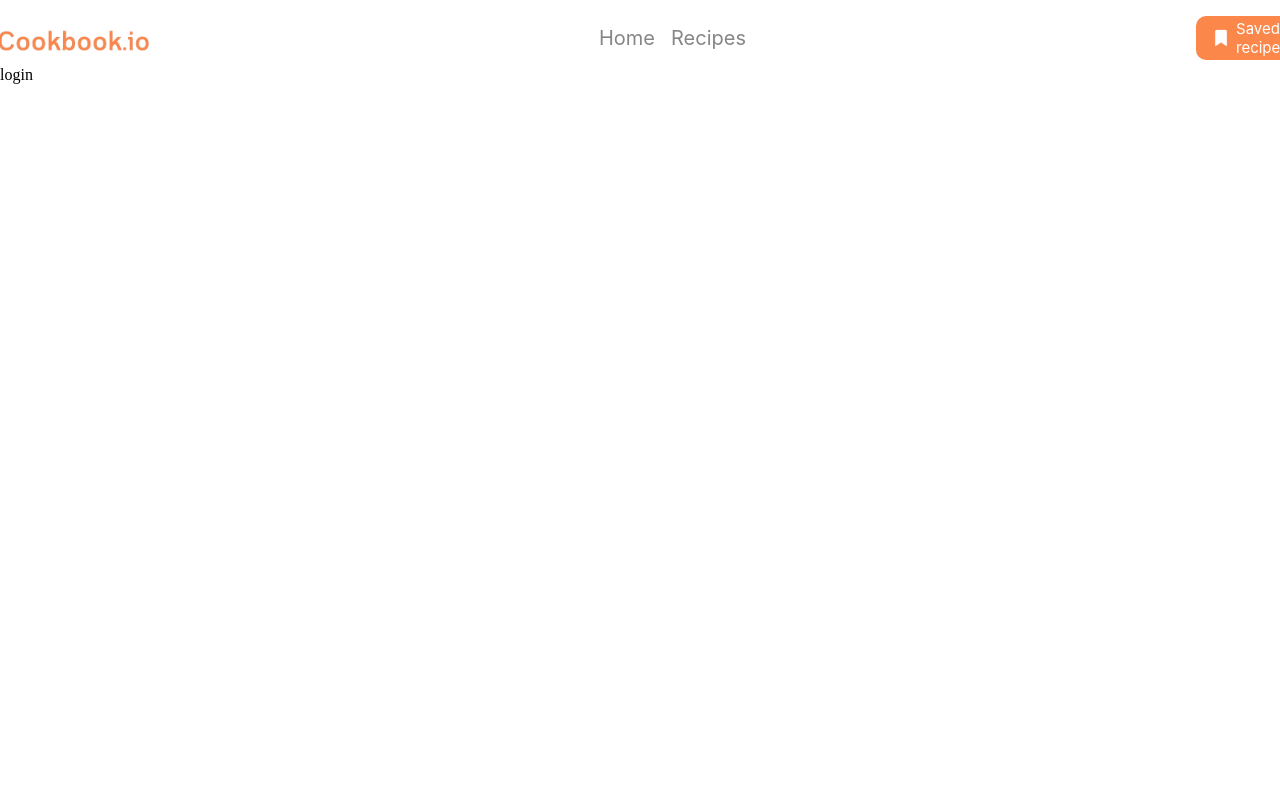
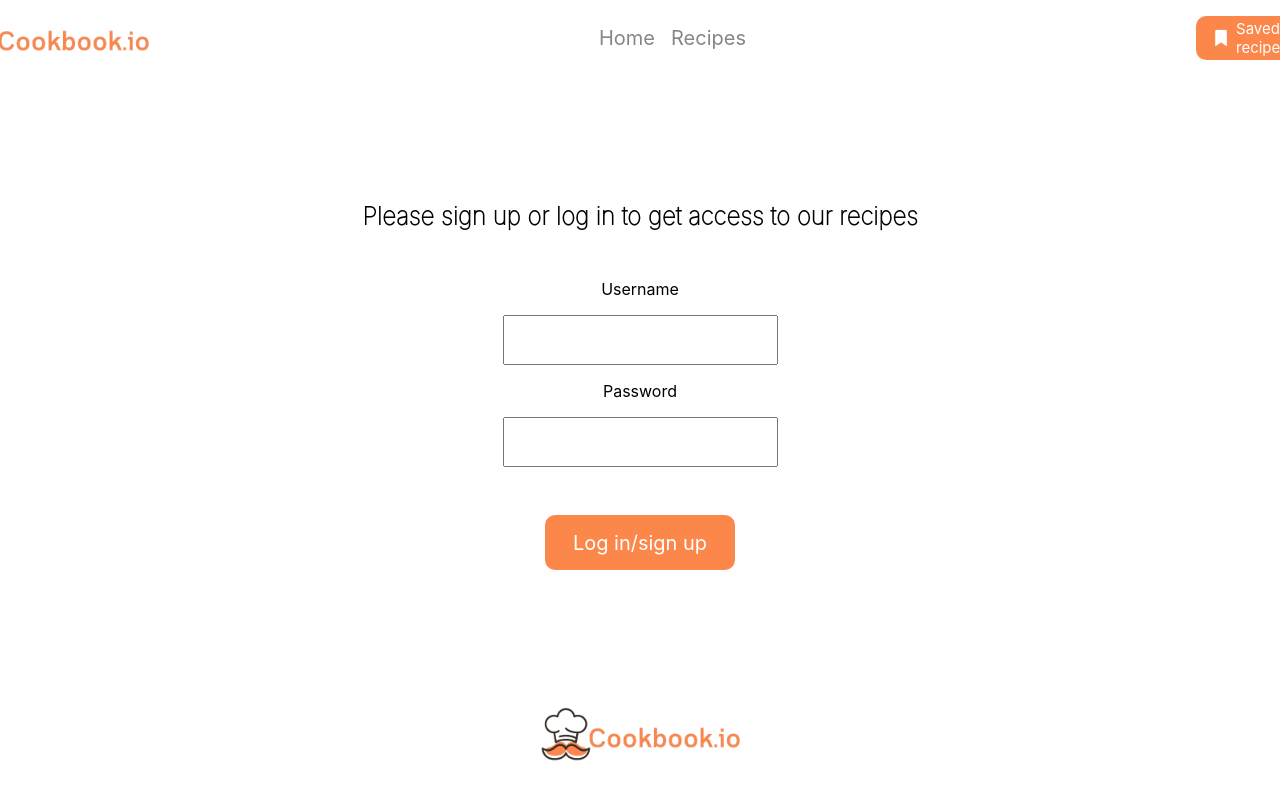
Before and after one commit to heda024/Cookbook, a plain HTML site: page dist/login.html in a window 1280 px wide. Shown: the top 800 px of the page. Drawn offline with Linux system fonts and the light colour scheme.

Commit message:
add footer, and create login page

```diff
--- a/dist/login.html
+++ b/dist/login.html
@@ -10,13 +10,13 @@
 </head>
 <body>
 	<nav class="header">
-		<a href="homepage.html" class="logo">
+		<a href="" class="logo">
 			<img src="../src/assets/images/Final logo.png" alt="logo">
 		</a>
 
 		<div class="navigation">
-			<a href="homepage.html">Home</a>
-			<a href="recipes.html">Recipes</a>
+			<a href="">Home</a>
+			<a href="">Recipes</a>
 		</div>
 
 		<a href="saved-recipes.html" class="saved-recipes">
@@ -25,8 +25,20 @@
 		</a>
 	</nav>
 
-	<div>login</div>
+	<section class="login">
+		<h1>Please sign up or log in to get access to our recipes</h1>
+		<div class="login-input">
+			<label for="username">Username</label>
+			<input type="text" name="username">
+			<label for="password">Password</label>
+			<input type="password">
+		</div>
+		<button class="loginbtn">Log in/sign up</button>
+	</section>
 
 	<script src="../src/script/login.js"></script>
 </body>
+<footer>
+	<img src="../src/assets/images/Final logo.png" alt="logo">
+</footer>
 </html>
--- a/src/style/index.css
+++ b/src/style/index.css
@@ -2,6 +2,7 @@
 	margin: 0;
 	padding: 0;
 	box-sizing: border-box;
+	font-family: 'inter thin';
 }
 
 a{
@@ -80,3 +81,15 @@ a img{
 	width: 20px;
 	transform: translate(-15px, -5px)
 }
+
+/* footer */
+
+footer{
+	display: flex;
+	justify-content: center;
+	margin-bottom: 10px;
+}
+
+footer img{
+	width: 200px;
+}
--- a/src/style/login.css
+++ b/src/style/login.css
@@ -0,0 +1,34 @@
+.login{
+	display: flex;
+	flex-direction: column;
+	gap: 3rem;
+	justify-content: center;
+	align-items: center;
+
+	height: 80vh;
+}
+.login-input{
+	text-align: center;
+	display: flex;
+	flex-direction: column;
+	gap: 1rem;
+}
+input{
+	width: 275px;
+	height: 50px;
+}
+
+label{
+	font-family: 'inter';
+}
+
+.loginbtn{
+	width: 190px;
+	height: 55px;
+	background-color: var(--main-orange);
+	color: white;
+	font-size: 20px;
+	border: none;
+	border-radius: 10px;
+	font-family: 'inter';
+}
```
Also changed, not shown: dist/detail.html (+3 -0 lines), dist/homepage.html (+4 -5 lines), dist/recipes.html (+3 -0 lines), dist/saved-recipes.html (+4 -0 lines).
